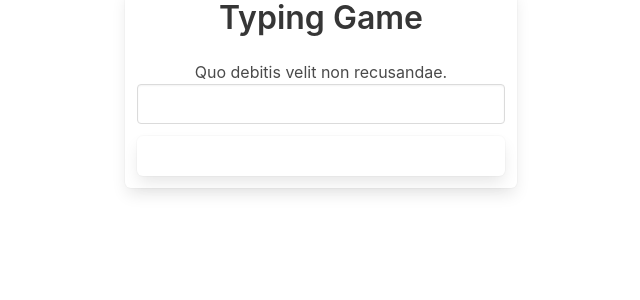
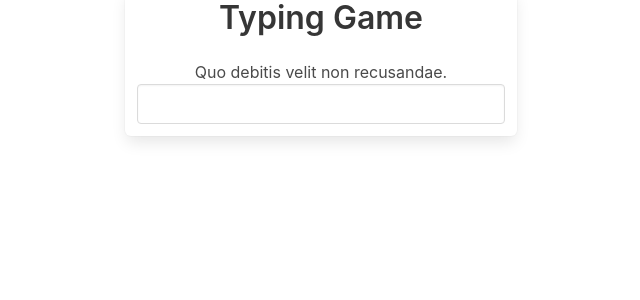
Before and after one commit to ritchey0713/angulartypegame, an Angular app: page / in a window 1280 px wide. Shown: the top 300 px of the page, without its empty margins (319-959 px from the left). Built offline with nearby package versions, Linux system fonts and the light colour scheme.

Commit message:
refactor using angular html helpers

```diff
--- a/src/app/app.component.html
+++ b/src/app/app.component.html
@@ -6,8 +6,8 @@
       <div class="field">
         <input class="input" (input)="onChangeInput($event.target.value)">
       </div>
-      <div class="box">
-        <h1 class="title" [hidden]="successMessageHidden">Success</h1>
+      <div *ngIf="sentence === enteredText" class="box">
+        <h1 class="title">Success</h1>
       </div>
     </div>
   </div>
--- a/src/app/app.component.ts
+++ b/src/app/app.component.ts
@@ -9,14 +9,16 @@ import { lorem } from 'faker'
 export class AppComponent {
   title = 'type-game';
   sentence = lorem.sentence()
+  enteredText = ""
   successMessageHidden = true
 
   getSentence = () => (this.sentence)
 
   onChangeInput = (value: string) => {
-    if(value === this.sentence){
-      this.successMessageHidden = false
-    }
+    // if(value === this.sentence){
+    //   this.successMessageHidden = false
+    // }
+    this.enteredText = value;
   }
 
 
```
